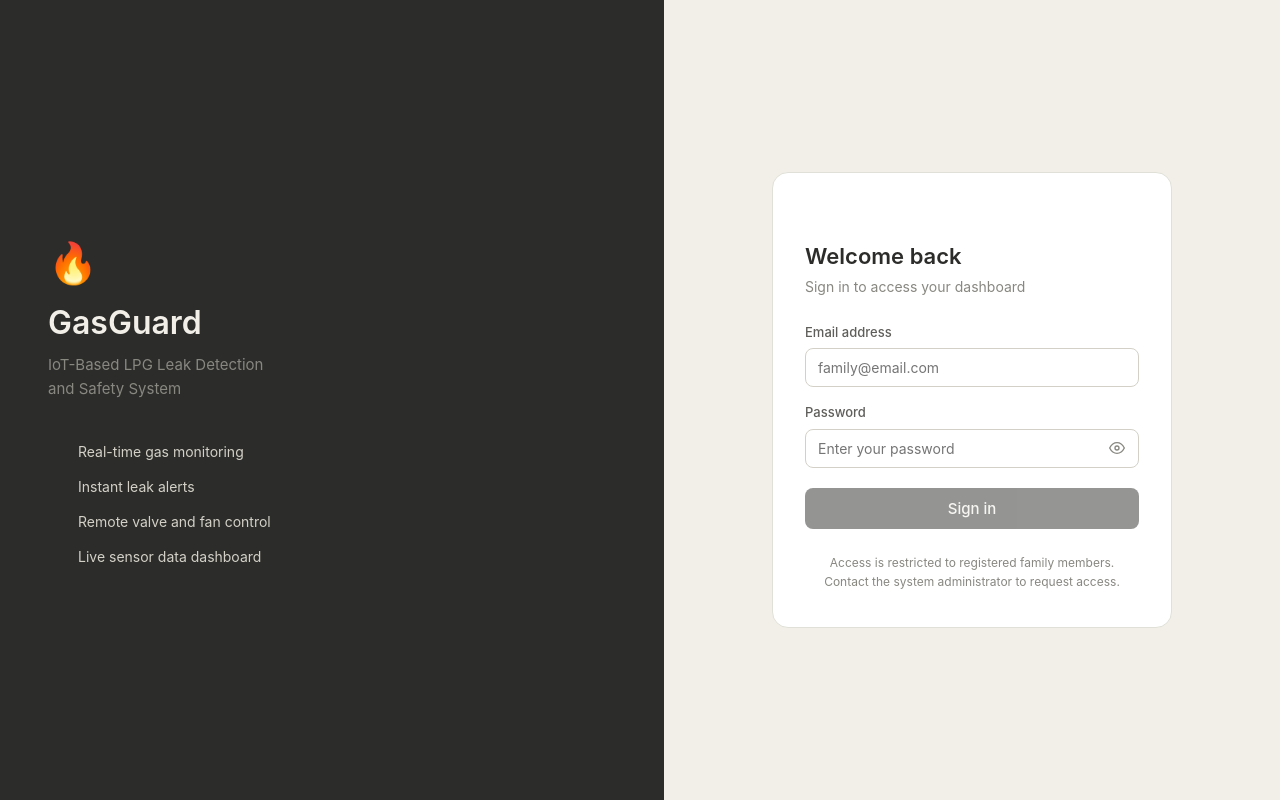
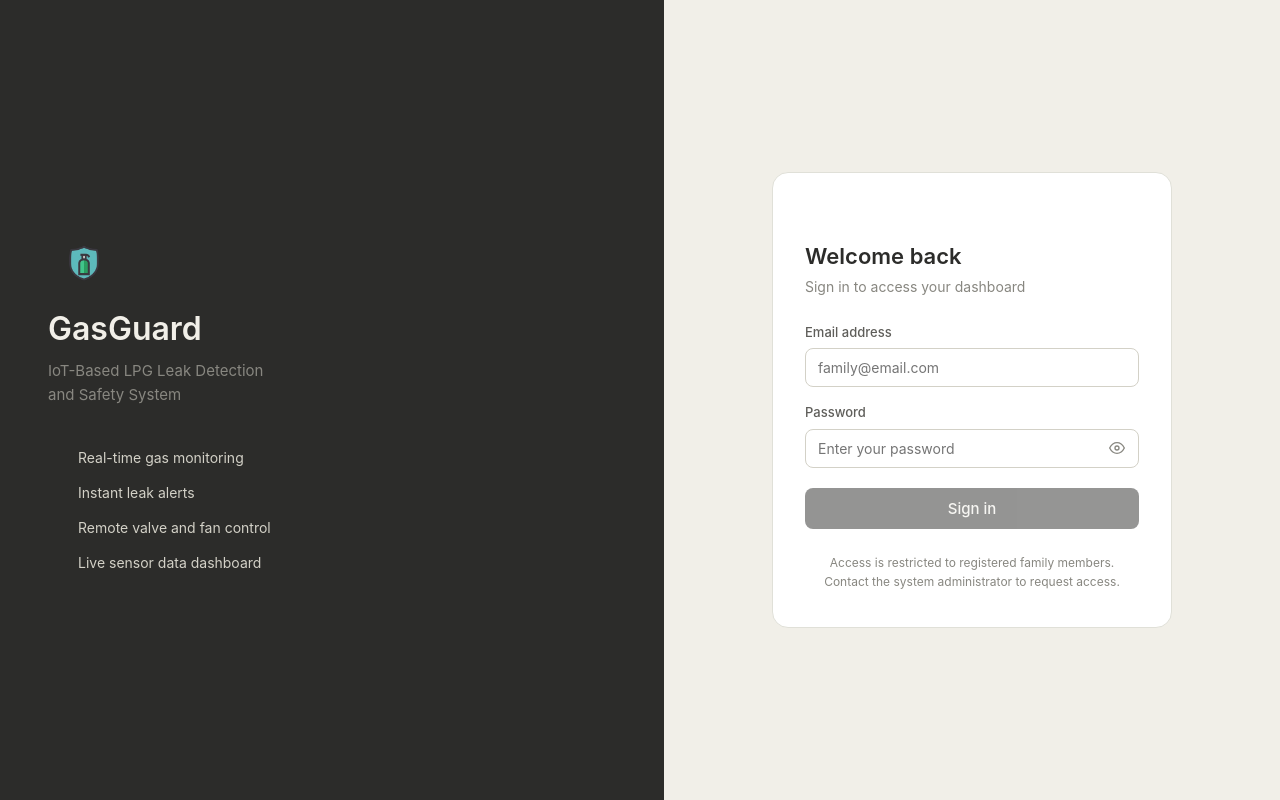
Before and after one commit to Flere2134/GasGuard, a Vue app in the folder frontend/: page /login in a window 1280 px wide. Built offline with nearby package versions, Linux system fonts and the light colour scheme; no server answers; some icons are missing.

Commit message:
updated gasguard logo

```diff
--- a/frontend/index.html
+++ b/frontend/index.html
@@ -12,7 +12,7 @@
     />
 
     <!-- Favicon -->
-    <link rel="icon" href="/favicon.ico" type="image/x-icon" />
+    <link rel="icon" href="/gasguard-logo.png" type="image/png" />
 
     <!-- Prevent flash of unstyled content -->
     <style>
--- a/frontend/src/components/layout/AppNavbar.vue
+++ b/frontend/src/components/layout/AppNavbar.vue
@@ -13,7 +13,7 @@
     <!-- Left — Logo -->
     <div class="navbar-left">
       <div class="logo">
-        <span class="logo-icon">🔥</span>
+        <img src="/gasguard-logo.png" alt="GasGuard Logo" class="navbar-logo" />
         <span class="logo-text">GasGuard</span>
       </div>
       <span class="version">v1.0</span>
@@ -135,7 +135,13 @@ async function handleLogout() {
   align-items: center;
   gap: 6px;
 }
-.logo-icon { font-size: 20px; }
+
+.navbar-logo {
+  width: 28px;
+  height: 28px;
+  object-fit: contain;
+}
+
 .logo-text {
   font-size: 16px;
   font-weight: 500;
--- a/frontend/src/views/LoginView.vue
+++ b/frontend/src/views/LoginView.vue
@@ -19,7 +19,7 @@
     <!-- Left Panel — Branding -->
     <div class="login-left">
       <div class="brand">
-        <span class="brand-icon">🔥</span>
+        <img src="/gasguard-logo.png" alt="GasGuard Logo" class="brand-logo" />
         <h1 class="brand-name">GasGuard</h1>
         <p class="brand-tagline">
           IoT-Based LPG Leak Detection<br>and Safety System
@@ -218,7 +218,12 @@ async function handleLogin() {
   flex-direction: column;
   gap: 10px;
 }
-.brand-icon  { font-size: 40px; }
+.brand-logo {
+  width: 72px;
+  height: 72px;
+  object-fit: contain;
+}
+
 .brand-name  {
   font-size: 32px;
   font-weight: 600;
```
Also changed, not shown: frontend/public/gasguard-logo.png (added).
